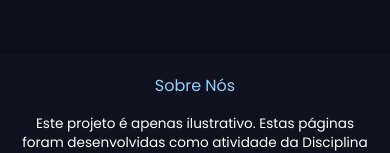
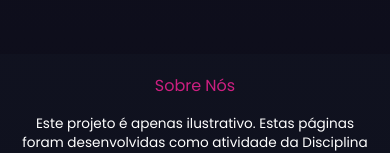
Before and after one commit to GuilhermeBRabelo/PROJETO-WEB2, a plain HTML site: page index.html in a window 390 px wide. Shown: the part 2812-2965 px from the top of the page. Drawn offline with Linux system fonts and the light colour scheme.

Commit message:
Add files via upload

```diff
--- a/css/style.css
+++ b/css/style.css
@@ -147,6 +147,6 @@ footer {
     }
 
     #footer-content a {
-        color: var(--link-color);
+        color: #CD1F81;
     }
 }
```
